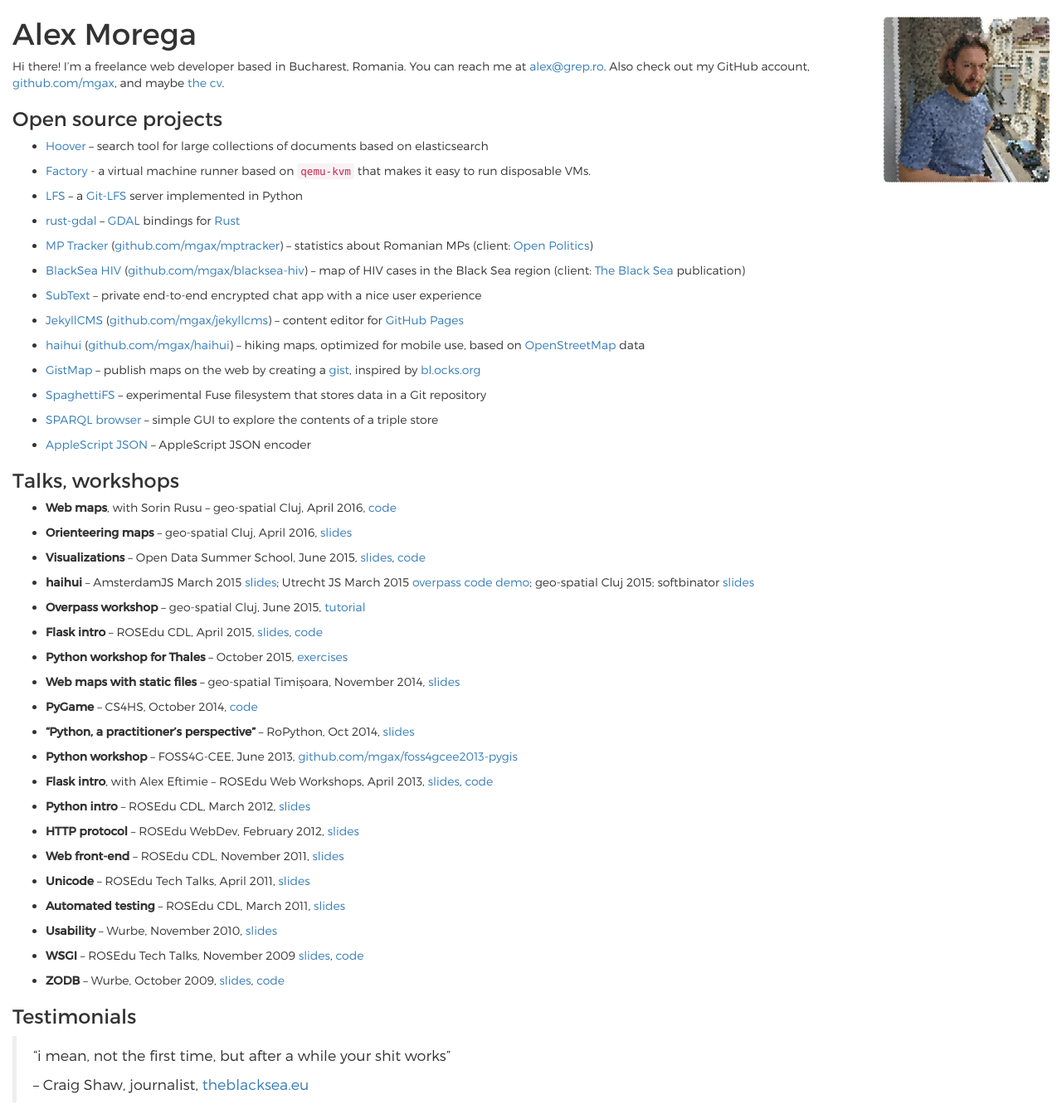
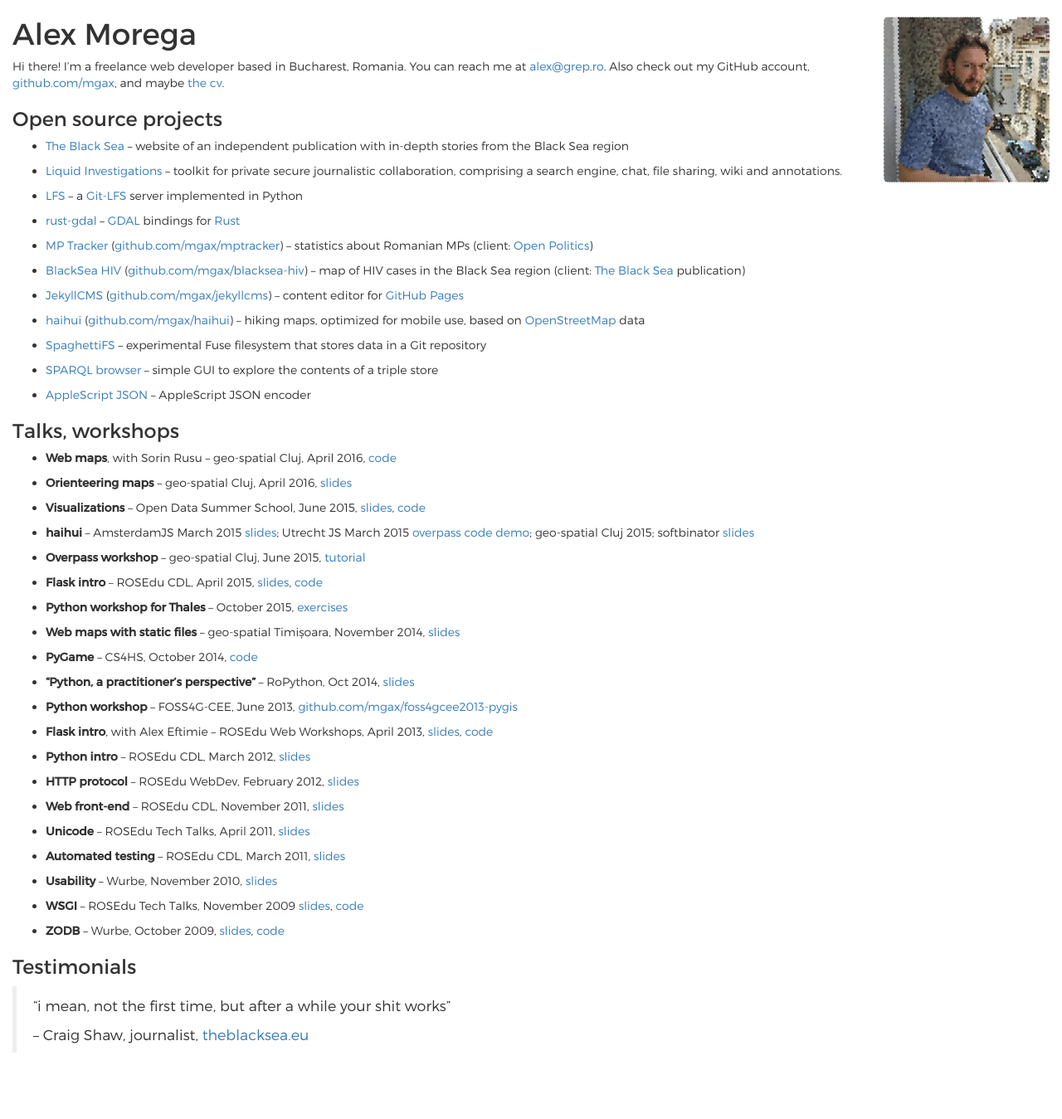
Before and after one commit to mgax/grep.ro, a Jekyll site: the page built from index.md, in a window 1280 px wide. Shown: the whole page at 83% size. Built offline with Jekyll 4.4.1, drawn with Linux system fonts in a browser that asks for light colours; nearby versions of some CDN libraries; after the commit the page ends 1289 px from its top, so only the background shows below that.

Commit message:
Polish up CV and homepage

```diff
--- a/index.md
+++ b/index.md
@@ -13,11 +13,12 @@ cv](https://grep.ro/cv-en.html).
 
 ### Open source projects
 
-* [Hoover](https://github.com/mgax/hoover.git) – search tool for large
-  collections of documents based on elasticsearch
+* [The Black Sea](https://theblacksea.eu) – website of an independent
+  publication with in-depth stories from the Black Sea region
 
-* [Factory](https://github.com/liquidinvestigations/factory) - a virtual
-  machine runner based on `qemu-kvm` that makes it easy to run disposable VMs.
+* [Liquid Investigations](https://github.com/liquidinvestigations) – toolkit
+  for private secure journalistic collaboration, comprising a search engine,
+    chat, file sharing, wiki and annotations.
 
 * [LFS](https://github.com/mgax/lfs) – a
   [Git-LFS](https://github.com/github/git-lfs) server implemented in Python
@@ -34,9 +35,6 @@ cv](https://grep.ro/cv-en.html).
   of HIV cases in the Black Sea region (client: [The Black
   Sea](http://theblacksea.eu) publication)
 
-* [SubText](https://github.com/mgax/subtext.git) – private end-to-end encrypted
-  chat app with a nice user experience
-
 * [JekyllCMS](http://jekyllcms.grep.ro)
   ([github.com/mgax/jekyllcms](https://github.com/mgax/jekyllcms)) – content
   editor for [GitHub Pages](https://pages.github.com/)
@@ -45,10 +43,6 @@ cv](https://grep.ro/cv-en.html).
   ([github.com/mgax/haihui](https://github.com/mgax/haihui)) – hiking maps,
   optimized for mobile use, based on
   [OpenStreetMap](http://www.openstreetmap.org/) data
-
-* [GistMap](https://github.com/mgax/gistmap/wiki) – publish maps on the web by
-  creating a [gist](https://gist.github.com), inspired by
-  [bl.ocks.org](http://bl.ocks.org)
 
 * [SpaghettiFS](https://github.com/mgax/SpaghettiFS) – experimental Fuse
   filesystem that stores data in a Git repository
```
Also changed, not shown: cv-en.html (+22 -6 lines).
